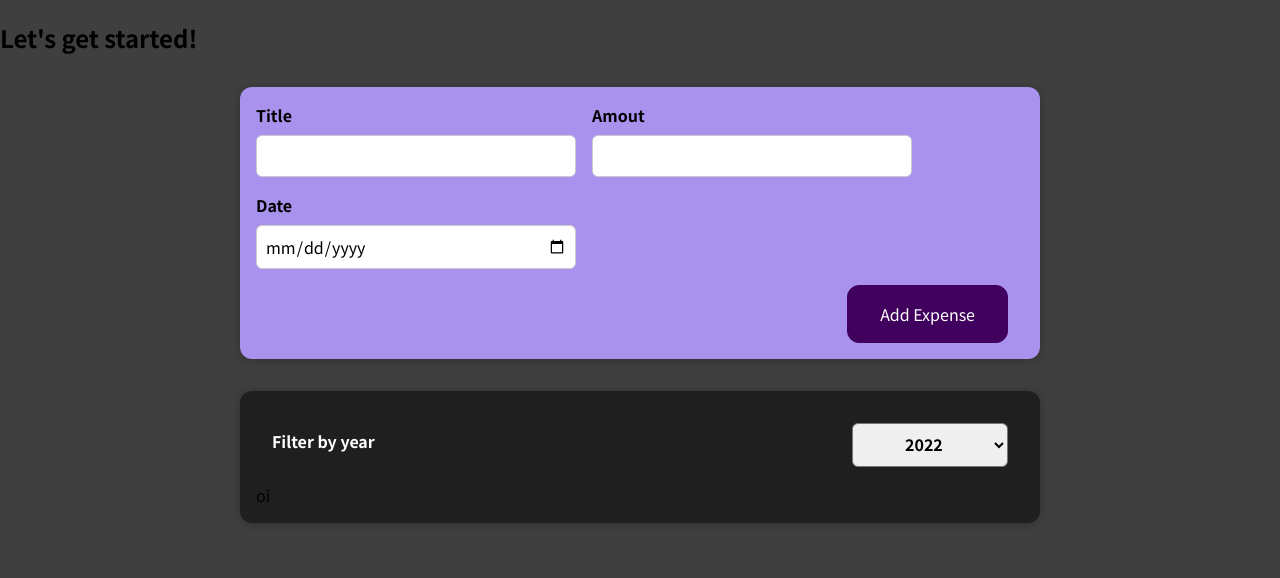
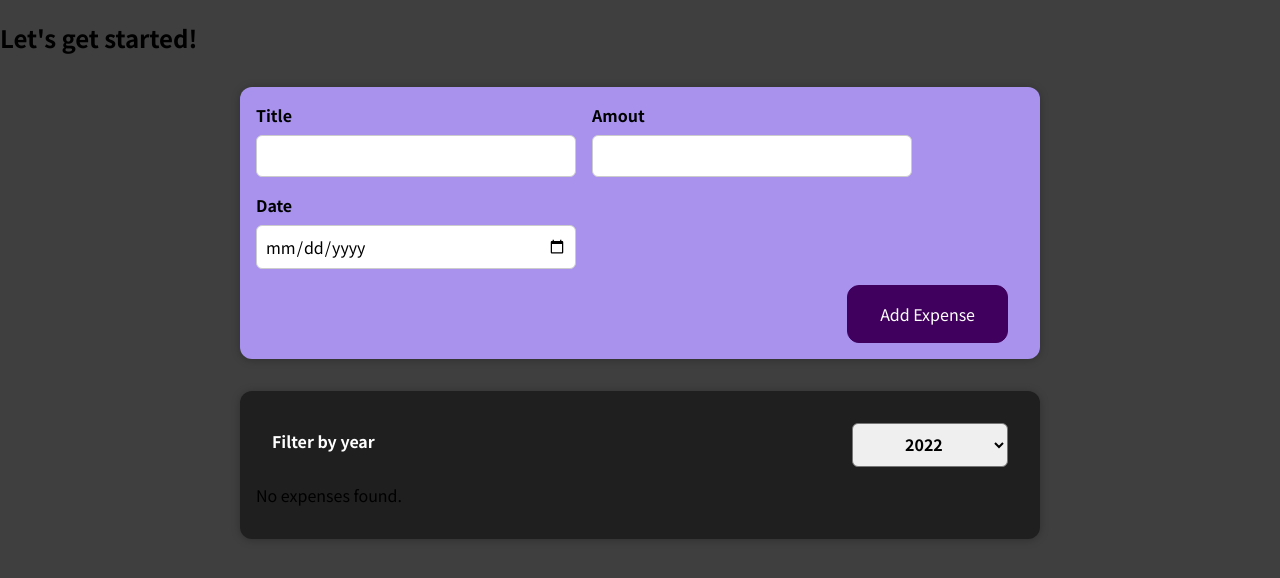
Before and after one commit to andrecamposmatias/react-complete-guide, a React (Create React App) app: page / in a window 1280 px wide. Shown: the top 578 px of the page. Built offline with nearby package versions, Linux system fonts and the light colour scheme.

Commit message:
Outputting Conditional Content

```diff
--- a/src/components/Expenses/Expenses.js
+++ b/src/components/Expenses/Expenses.js
@@ -13,11 +13,22 @@
     console.log(selectedYear);
   };
 
-  const filteredExpenses = props.items.filter((expense) => {
+  const filteredExpenses = props.items.filter(expense => {
     return expense.date.getFullYear().toString() === filteredYear;
   });
 
-  console.log(filteredExpenses.lenght);
+  let expensesContent = <p>No expenses found.</p>;
+
+  if(filteredExpenses.length) {
+    expensesContent = filteredExpenses.map((expense) => (
+      <ExpenseItem
+        key={expense.id}
+        title={expense.title}
+        amount={expense.amount}
+        date={expense.date}
+      />
+    ));
+  }
 
   return (
     <Card className="expenses">
@@ -25,19 +36,7 @@
         selected={filteredYear}
         onChangedFilter={filterChangeHandler}
       />
-      oi
-      {filteredExpenses.lenght === 0 ? (
-        <p>No expenses found.</p>
-      ) : (
-        filteredExpenses.map((expense) => (
-          <ExpenseItem
-            key={expense.id}
-            title={expense.title}
-            amount={expense.amount}
-            date={expense.date}
-          />
-        ))
-      )}
+      {expensesContent}
     </Card>
   );
 };
```
